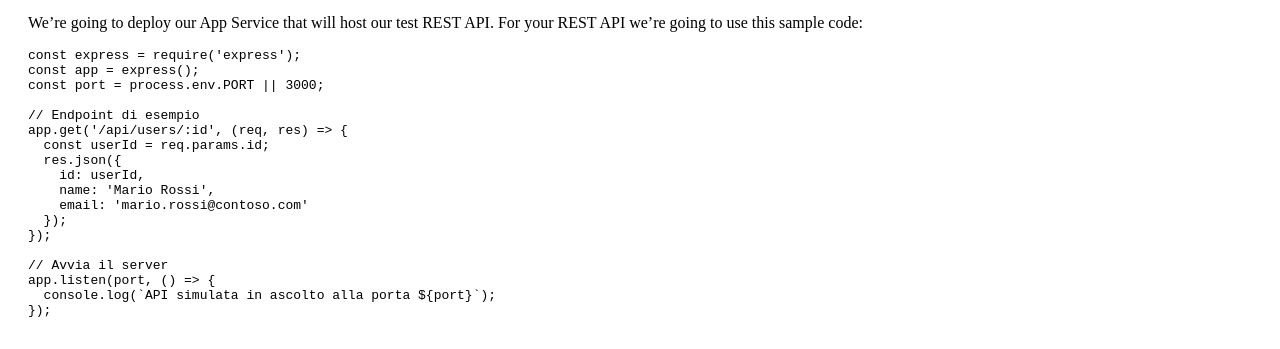
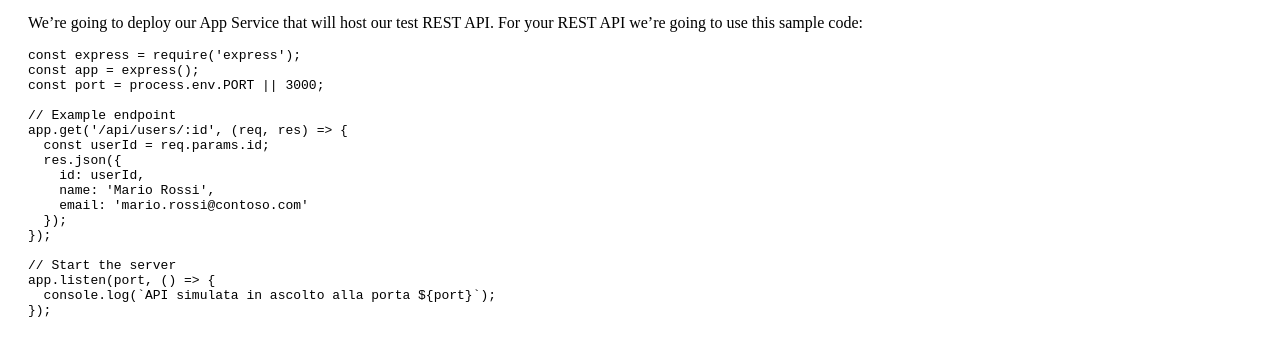
Before and after one commit to pta19059/pta19059.github.io, a Jekyll site: the page built from Labs/AzureFrontDoorAPIMAppServiceLab1.md, in a window 1280 px wide and 900 px high, scrolled down 1001 px. Shown: the part 212-561 px from the top of the window. Built offline with Jekyll 4.4.1, drawn with Linux system fonts in a browser that asks for light colours; our own code applies the rules of GitHub Pages for plain Markdown files.

Commit message:
Update AzureFrontDoorAPIMAppServiceLab1.md

```diff
--- a/Labs/AzureFrontDoorAPIMAppServiceLab1.md
+++ b/Labs/AzureFrontDoorAPIMAppServiceLab1.md
@@ -72,7 +72,7 @@ const express = require('express');
 const app = express();
 const port = process.env.PORT || 3000;
 
-// Endpoint di esempio
+// Example endpoint
 app.get('/api/users/:id', (req, res) => {
   const userId = req.params.id;
   res.json({
@@ -82,7 +82,7 @@ app.get('/api/users/:id', (req, res) => {
   });
 });
 
-// Avvia il server
+// Start the server
 app.listen(port, () => {
   console.log(`API simulata in ascolto alla porta ${port}`);
 });
```
